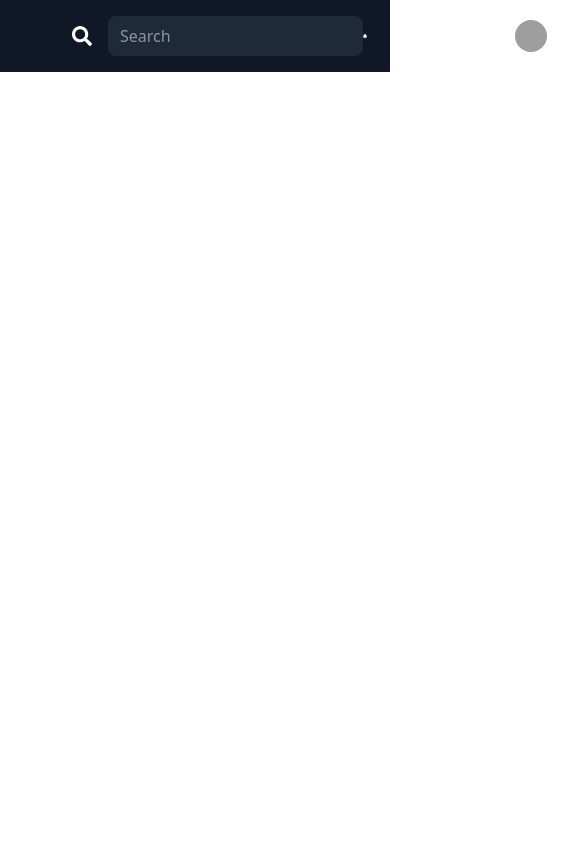
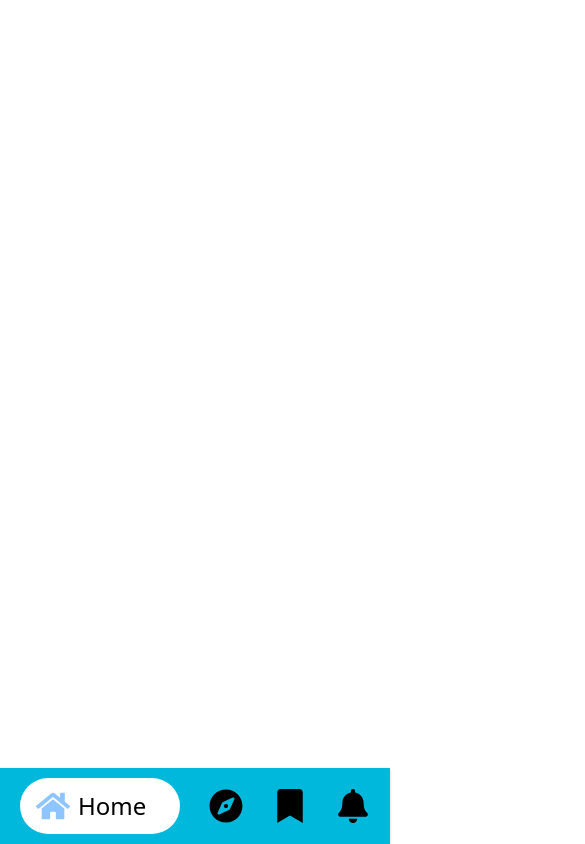
Before and after one commit to I-Kail-I/OUR-TRAVEL, a Next.js app in the folder our-travel/: page / in a window 390 px wide. Shown: the whole page, 585 px wide, since content can reach past the window. Built offline with nearby package versions, Linux system fonts and the light colour scheme; grey boxes are pictures that could not be loaded.

Commit message:
Adding feature
1. Adding navbar if it's mobile view, the navbar is for mobile and if it'sdekstop it'll get dexktop navbar

Home JSx
1. Making sure the navbar didn't collapse to the navbar rtop and bottom

Navbar JSX
1. If its mobile and desktop it'll know

```diff
--- a/our-travel/src/App.jsx
+++ /dev/null
@@ -1,3 +0,0 @@
-import Navbar from "./components/navbar/navbar";
-
-// ...rest of your App.jsx code...
--- a/our-travel/src/app/home/page.jsx
+++ b/our-travel/src/app/home/page.jsx
@@ -78,7 +78,7 @@ export default function Home() {
   ];
 
   return (
-    <div className="min-h-screen flex flex-col">
+    <div className="min-h-screen flex flex-col mb-24 lg:mt-20 md:mb-0">
       {/* Header section */}
       <div className="header flex flex-col mb-8 mt-10">
         <div
--- a/our-travel/src/app/layout.jsx
+++ b/our-travel/src/app/layout.jsx
@@ -1,6 +1,7 @@
 import { Geist, Geist_Mono } from "next/font/google";
 import "./globals.css";
 import SmallScreenWarning from "@/components/screenWarning/SmallScreenWarning";
+import Navbar from "@/components/navbar/navbar";
 
 const geistSans = Geist({
   variable: "--font-geist-sans",
@@ -24,6 +25,7 @@ export default function RootLayout({ children }) {
         className={`${geistSans.variable} ${geistMono.variable} antialiased`}
       >
         <SmallScreenWarning />
+        <Navbar />
         {children}
       </body>
     </html>
--- a/our-travel/src/components/navbar/navbar.jsx
+++ b/our-travel/src/components/navbar/navbar.jsx
@@ -1,4 +1,7 @@
+"use client"
+
 import React from "react";
+import { usePathname } from "next/navigation";
 import {
   FaHome,
   FaCompass,
@@ -9,35 +12,48 @@ import {
 import Link from "next/link";
 import Image from "next/image";
 
-export default function navbar() {
-  return (
-    <nav>
-      <NavbarDesktop />
-    </nav>
-  );
+export default function Navbar() {
+  const pathname = usePathname();
+  const [isMobile, setIsMobile] = React.useState(false);
+
+  React.useEffect(() => {
+    const handleResize = () => {
+      setIsMobile(window.innerWidth <= 768);
+    };
+
+    handleResize();
+    window.addEventListener("resize", handleResize);
+    return () => window.removeEventListener("resize", handleResize);
+  }, []);
+
+  if (pathname === "/signIn") {
+    return null;
+  }
+
+  return <nav>{isMobile ? <NavBarPhone /> : <NavbarDesktop />}</nav>;
 }
 
 function NavbarDesktop() {
   return (
-    <nav className="bg-gray-900 text-white p-4 flex items-center justify-between">
+    <nav className="bg-cyan-500 text-white p-4 flex items-center justify-between fixed top-0 w-screen z-10">
       <div className="flex items-center gap-4 ms-10">
         <FaSearch className="text-xl ms-4" />
 
         <input
           type="search"
           placeholder="Search"
-          className="bg-gray-800 text-white rounded-lg px-3  py-2 focus:outline-2"
+          className="bg-white text-black rounded-lg px-3  py-2 focus:outline-2"
         />
       </div>
 
       <div className="flex items-center gap-18">
-        <FaBell className="text-xl cursor-pointer" />
+        <FaBell className="text-xl cursor-pointer"/>
 
         <FaBookmark className="text-xl cursor-pointer" />
         <img
           src="/profile.jpg"
           alt="Profile"
-          className="w-8 h-8 rounded-full object-cover me-10"
+          className="w-8 h-8 rounded-full object-cover me-20 cursor-pointer"
         />
       </div>
     </nav>
@@ -46,7 +62,7 @@ function NavbarDesktop() {
 
 function NavBarPhone() {
   return (
-    <nav className="bg-cyan-500 px-5 py-3 h-19 flex shadow justify-center">
+    <nav className="bg-cyan-500 px-5 py-3 h-19 flex shadow justify-center fixed bottom-0 w-full z-10">
       <ul className="flex w-full max-w-3xl items-center justify-between text-white">
         {/* Home */}
         <li className="flex-none">
```
